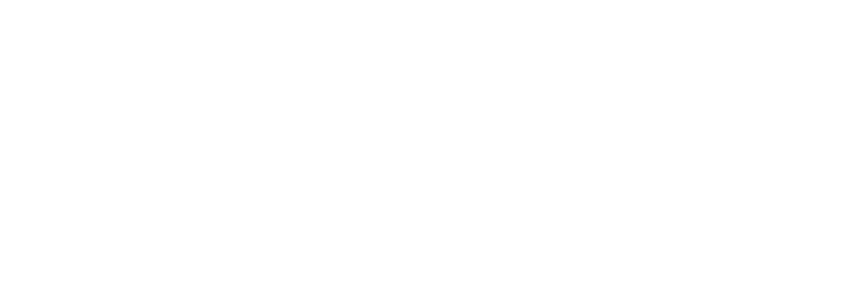
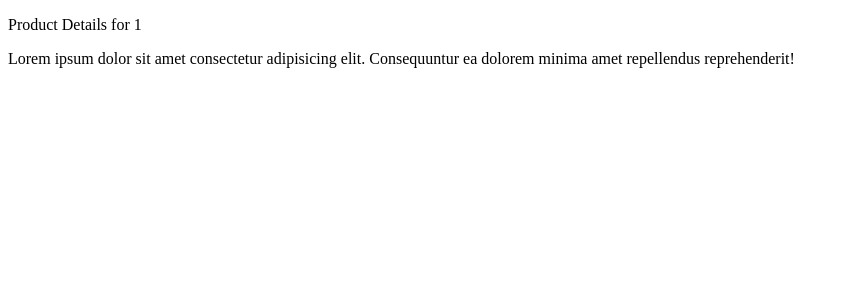
Before and after one commit to Blergborg/nuxt-dojo, a Nuxt app: page /products/1 in a window 1280 px wide. Before the commit this address had no page. Shown: the top 300 px of the page, without its empty margins (0-848 px from the left). Built offline with nearby package versions, Linux system fonts and the light colour scheme.

Commit message:
Added [id].vue to 'products' subfolder.
Added notes about how this can be used to pass/use parameters in routes.

```diff
--- /dev/null
+++ b/pages/products/[id].vue
@@ -0,0 +1,16 @@
+<template>
+    <div>
+        <p>Product Details for {{ id }}</p>
+        <p>Lorem ipsum dolor sit amet consectetur adipisicing elit. Consequuntur ea dolorem minima amet repellendus reprehenderit!</p>
+    </div>
+</template>
+
+<script setup>
+    // This same template can be used to show the details of multiple products.
+
+    // Get route param value here. Should be the same as the name we gave the file in brackets.
+    const { id } = useRoute().params
+</script>
+
+<style scoped>
+</style>
```
